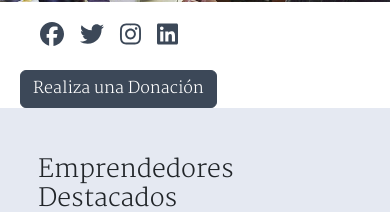
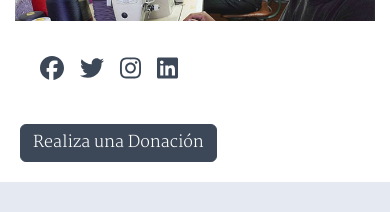
Before and after one commit to mundoempleabilidad/emprendedores-quito, a React (Vite) app: page / in a window 390 px wide. Shown: the part 1612-1824 px from the top of the page. Built offline with nearby package versions, Linux system fonts and the light colour scheme; a web font is replaced by a local one.

Commit message:
Edit style

```diff
--- a/src/App.scss
+++ b/src/App.scss
@@ -335,7 +335,7 @@ body {
     justify-content: center;
     align-items: center;
     margin: 0;
-    padding: 0;
+    padding: 15px;
   }
 }
 
@@ -418,6 +418,12 @@ body {
   background-color: #3c4858;
   border-color: #3c4858;
   margin: 0 20px;
+  @media (max-width: 768px) {
+    align-self: flex-start;
+    background-color: #3c4858;
+    border-color: #3c4858;
+    margin: 20px;
+  }
 }
 
 .btn.btn-primary a {
```
